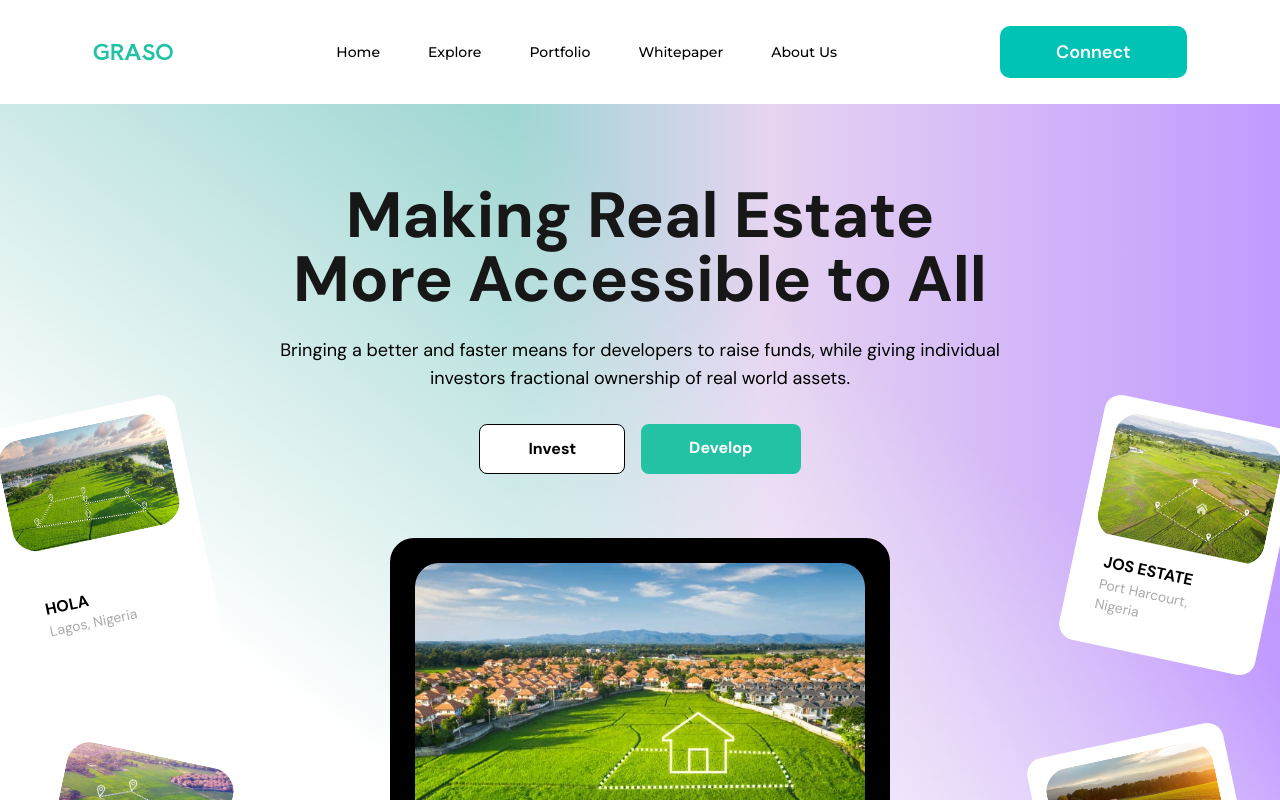
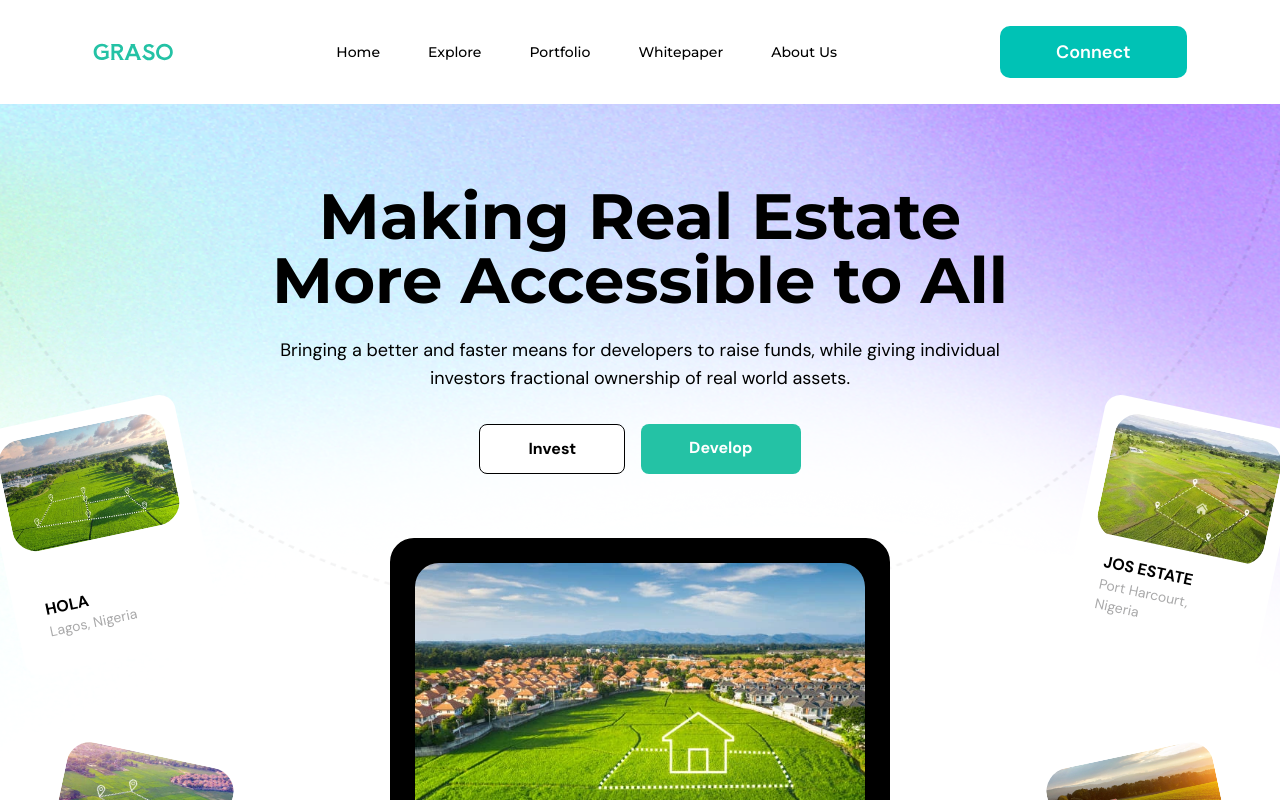
Before and after one commit to DenLabs01/Graso-dapp, a Next.js app: page / in a window 1280 px wide. Shown: the top 800 px of the page. Built offline with nearby package versions, Linux system fonts and the light colour scheme.

Commit message:
feat(Hero): Update backgorund using the figma bg

```diff
--- a/components/Hero.tsx
+++ b/components/Hero.tsx
@@ -4,32 +4,19 @@ import Link from 'next/link';
 export default function Hero() {
     return (
         <section
-      className="relative w-full min-h-screen px-4 md:px-8 lg:px-16"
-      style={{
-        background: `
-          linear-gradient(to right top,
-            white 0%,
-            rgb(255, 255, 255) 30%,
-            rgba(248, 233, 233, 0) 70%),
-          linear-gradient(to right,
-            rgb(157, 214, 210) 0%,
-            rgb(157, 214, 210) 40%,
-            rgb(230, 212, 241) 60%,
-            #c09aff 100%)
-        `
-      }}
+            className="relative w-full min-h-screen px-4 md:px-8 lg:px-16 bg-[url('/hero-section/bg.svg')] bg-cover bg-no-repeat"
         >
             <div className="max-w-7xl mx-auto pt-12 md:pt-20 pb-8 md:pb-16">
                 {/* Hero Text Content */}
                 <div className="text-center max-w-3xl mx-auto mb-8 md:mb-16 px-4">
-          <h1 className="text-3xl sm:text-4xl md:text-5xl lg:text-[64px] font-bold mb-4 md:mb-6">
+                    <h1 className="text-3xl sm:text-4xl md:text-5xl lg:text-[64px] font-bold mb-4 md:mb-6 font-montserrat text-black">
                         Making Real Estate More Accessible to All
                     </h1>
-          <p className="text-base md:text-lg text-black mb-6 md:mb-8 max-w-3xl mx-auto">
+                    <p className="text-base md:text-lg text-black mb-6 md:mb-8 max-w-3xl mx-auto font-dm-sans">
                         Bringing a better and faster means for developers to raise funds,
                         while giving individual investors fractional ownership of real world assets.
                     </p>
-          <div className="flex flex-col sm:flex-row justify-center gap-3 md:gap-4">
+                    <div className="flex flex-col sm:flex-row justify-center gap-3 md:gap-4 font-dm-sans">
                         <Link
                             href="#"
                             className="px-8 md:px-12 py-3 bg-white text-black rounded-lg font-medium border-1 border-black hover:bg-gray-50 transition-colors w-full sm:w-auto"
@@ -48,7 +35,7 @@ export default function Hero() {
                 {/* Property Grid */}
                 <div className="relative max-w-5xl mx-auto">
                     {/* Surrounding Properties */}
-          <div className="relative w-full">
+                    <div className="relative w-full font-dm-sans">
                         {/* Mobile Layout Properties */}
                         <div className="block md:hidden">
                             {/* Top Row */}
@@ -83,7 +70,6 @@ export default function Hero() {
                                     </div>
                                 </div>
                             </div>
-
                             {/* Center Stream Property */}
                             <div className="relative w-[280px] h-[300px] mx-auto rounded-t-3xl overflow-hidden z-20 border-[12px] border-black bg-black mb-4">
                                 <Image
@@ -150,7 +136,6 @@ export default function Hero() {
                                     <p className="text-xs md:text-sm opacity-90 text-[#A0A0A1]">Lagos, Nigeria</p>
                                 </div>
                             </div>
-
                             {/* Jos Estate - Top Right */}
                             <div className="hidden sm:block absolute -top-16 sm:-top-20 md:-top-32 -right-16 sm:-right-20 md:-right-32 w-[150px] sm:w-[180px] md:w-[200px] h-[200px] sm:h-[220px] md:h-[250px] rounded-2xl overflow-hidden transform rotate-12 z-10 border-8 sm:border-10 md:border-15 border-white bg-white">
                                 <Image
```
Also changed, not shown: public/hero-section/bg.svg (added). Lines whose indentation alone changed are shown as unchanged.
